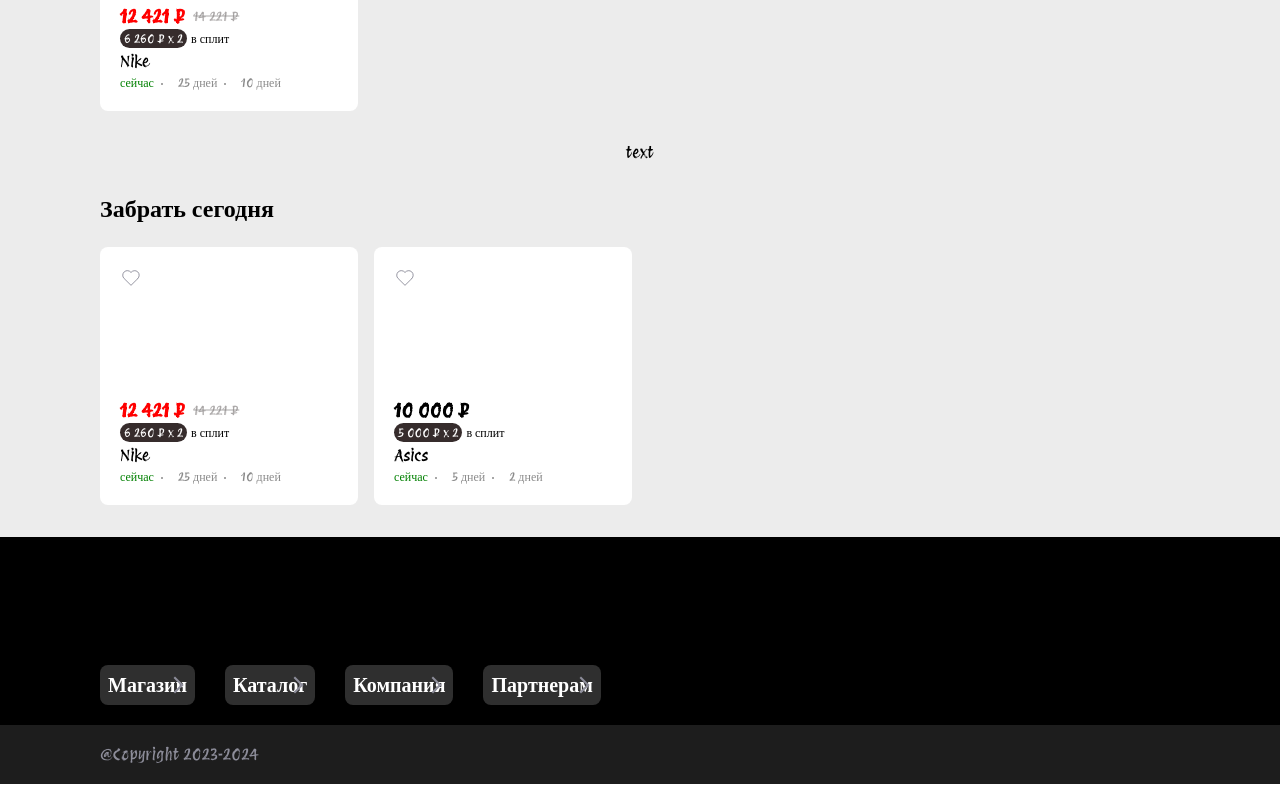
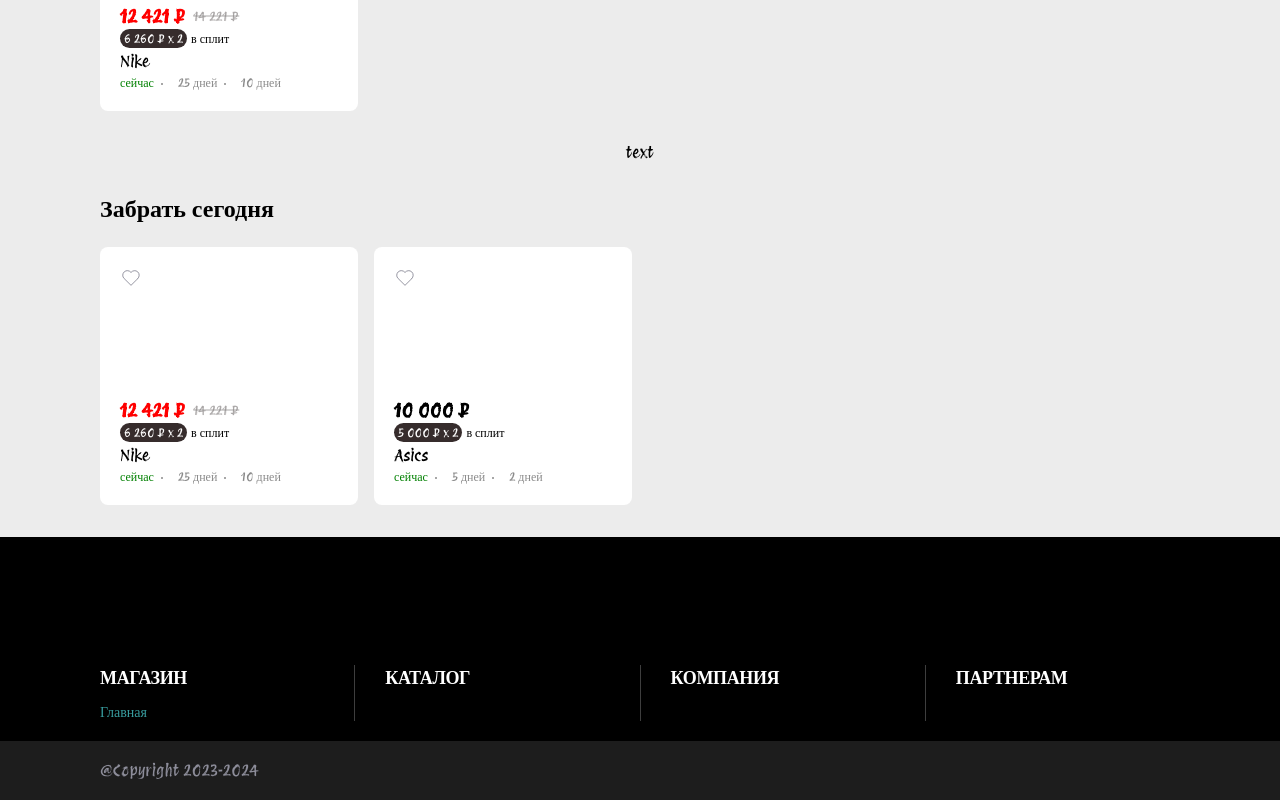
Before and after one commit to F3ckingRain/market, a React (Vite) app: page / in a window 1280 px wide. Shown: the part 302-1102 px from the top of the page. Built offline with nearby package versions, Linux system fonts and the light colour scheme.

Commit message:
Links styles

```diff
--- a/src/components/Footer/Footer.module.scss
+++ b/src/components/Footer/Footer.module.scss
@@ -87,7 +87,7 @@
 
   transition: all .2s ease-in-out;
 
-  >button {
+  &__nav {
     margin: 0;
     padding: 0;
 
@@ -98,8 +98,13 @@
 
     font-size: 14px;
     color: inherit;
+    text-decoration: unset;
 
     cursor: pointer;
+  }
+
+  &__active {
+    color: #389d9f;
   }
 }
 
--- a/src/components/Footer/Footer.tsx
+++ b/src/components/Footer/Footer.tsx
@@ -1,4 +1,6 @@
 import React from 'react';
+
+import { NavLink } from 'react-router-dom';
 
 import styles from './Footer.module.scss';
 
@@ -30,7 +32,7 @@ function Footer() {
                 <ul className={styles.links}>
                   {el.links.map((link, i) => (
                     <li key={`${link.link}_${i + 1}`}>
-                      <button>{link.path}</button>
+                      <NavLink to={link.link}>{link.path}</NavLink>
                     </li>
                   ))}
                 </ul>
@@ -42,7 +44,16 @@ function Footer() {
                 <ul className={styles.links}>
                   {el.links.map((link, i) => (
                     <li className={styles.link} key={`${link.link}_${i + 1}`}>
-                      <button>{link.path}</button>
+                      <NavLink
+                        to={link.link}
+                        className={({ isActive }) =>
+                          isActive
+                            ? `${styles.link__nav} ${styles.link__active}`
+                            : styles.link__nav
+                        }
+                      >
+                        {link.path}
+                      </NavLink>
                     </li>
                   ))}
                 </ul>
--- a/src/store/recoil/configState/index.ts
+++ b/src/store/recoil/configState/index.ts
@@ -10,7 +10,7 @@ type ConfigStateType = {
 
 const initialConfigState: ConfigStateType = {
   theme: (localStorage.getItem('theme') as ThemeType) || 'light',
-  viewport: getViewPortByWidth(document.body.clientHeight),
+  viewport: getViewPortByWidth(document.body.clientWidth),
 };
 
 export { initialConfigState, ThemeType, ViewportType };
--- a/src/ui/Collapse/Collapse.tsx
+++ b/src/ui/Collapse/Collapse.tsx
@@ -24,7 +24,7 @@ const Collapse: FC<CollapseProps> = memo(({ title, children }) => {
         {children}
       </div>
 
-      <button className={open ? `${styles.arrow} ${styles.arrow__open}` : styles.arrow} />
+      <span className={open ? `${styles.arrow} ${styles.arrow__open}` : styles.arrow} />
     </button>
   );
 });
```
